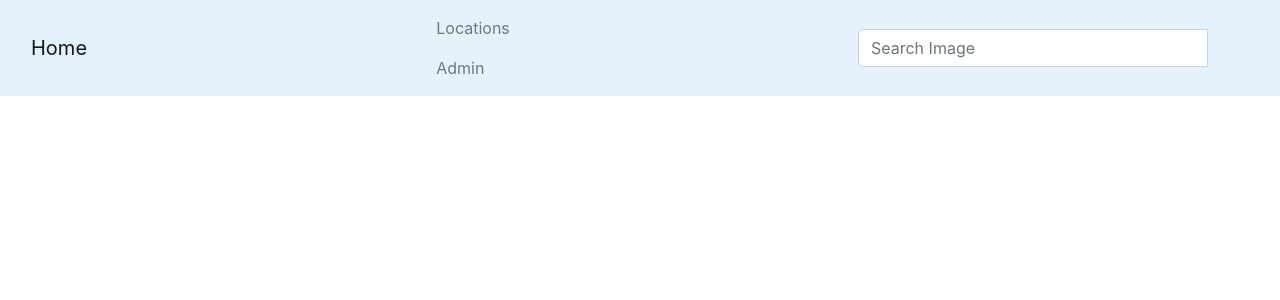
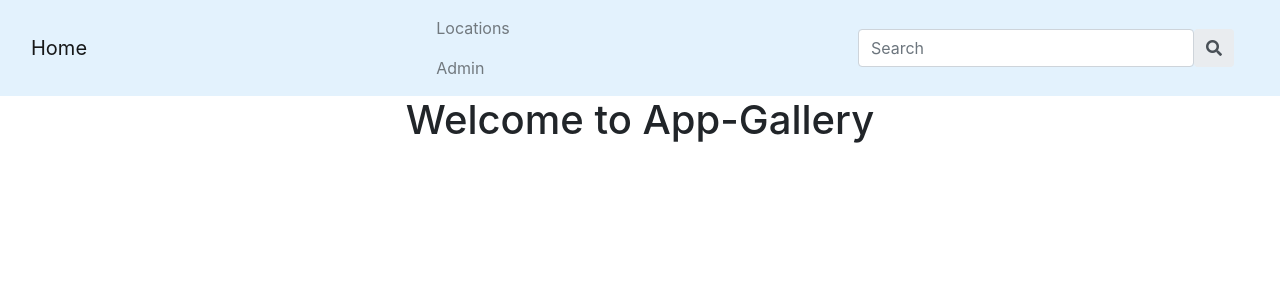
Before and after one commit to Jerry-Wemisiko/Gallery, a Django app: page / in a window 1280 px wide. Shown: the top 300 px of the page. Run offline with Django 3.2, Linux system fonts and the light colour scheme; data that the repository does not hold is empty; parts of the project's set-up code (start-up, migrations or seed data) failed here and were passed over; some libraries are stand-ins or nearby versions.

Commit message:
import font awesome cdn

```diff
--- a/photos/templates/all-photos/base.html
+++ b/photos/templates/all-photos/base.html
@@ -1,4 +1,4 @@
-{% load bootstrap4%}
+{% load bootstrap4 %}
 {% load static %}
 <!DOCTYPE html>
 <html lang="en">
@@ -11,18 +11,20 @@
     <title>Gallery</title>
     {% endif %}
 
-    {% block styles%}
-        {% bootstrap_css %}
+     <link rel="stylesheet" type="text/css" href="{% static '/css/style.css' %}">
+     <link rel="stylesheet" href="https://pro.fontawesome.com/releases/v5.10.0/css/all.css" integrity="sha384-AYmEC3Yw5cVb3ZcuHtOA93w35dYTsvhLPVnYs9eStHfGJvOvKxVfELGroGkvsg+p" crossorigin="anonymous"/>
 
-    {% endblock %}
+
 
 </head>
 <body>
+    {% bootstrap_css %}
     {% include 'navbar.html' %}
 
     {% block content %}
 
     {% endblock %}
+
 
     {% block scripts %}
         <script src="https://ajax.googleapis.com/ajax/libs/jquery/3.2.1/jquery.min.js"></script>
--- a/photos/templates/all-photos/photos.html
+++ b/photos/templates/all-photos/photos.html
@@ -1,6 +1,4 @@
 {% extends 'all-photos/base.html' %}
-{% load bootstrap4 %}
-{% load static %}
 <!DOCTYPE html>
 <html lang="en">
 
@@ -8,26 +6,24 @@
     <meta charset="UTF-8">
     <meta http-equiv="X-UA-Compatible" content="IE=edge">
     <meta name="viewport" content="width=device-width, initial-scale=1.0">
-    {% block styles %}
-    {% bootstrap_css %}
-         <link rel="stylesheet" href="../../static/css/photo.css">
-    {% endblock %}
 </head>
 
 <body>
 
 {% block content %}
 
+<h1 class="text-center">Welcome to App-Gallery</h1>
 
-            <div class="container">
+    <div class="container">
         {% for photo in images %}
 
                 <div class="row" id="photo">
 
-                    <div class=" col-sm-12 ">
+                    <div class="col-sm-12 ">
                         <h5 class="head">{{photo.name}}</h5>
-                        <a data-toggle="modal" href="" data-target="#{{photo.id}}"> <img src="{{photo.image.url}}" alt="Image"
-                                height="200px" width="200px" class="img-responsive"></a>
+
+                        <a data-toggle="modal" href="" data-target="#{{photo.id}}"> <img src="{{photo.image.url}}" alt="Image" height="300px" width="300px" class="img-responsive"></a>
+
                     </div>
 
 
@@ -58,7 +54,7 @@
                 </div>
         {% endfor%}
 
-        </div>
+    </div>
 
 
     {% endblock %}
--- a/photos/templates/navbar.html
+++ b/photos/templates/navbar.html
@@ -1,12 +1,3 @@
-<!DOCTYPE html>
-<html lang="en">
-
-<head>
-    <meta charset="UTF-8">
-    <meta name="viewport" content="width=device-width, initial-scale=1.0">
-</head>
-
-<body>
 
     <nav class="navbar navbar-inverse navbar-light" style="background-color: #e3f2fd;">
         <div class="container-fluid">
@@ -24,18 +15,13 @@
             <div class="col-sm-4 col-md-4 navbar-right">
 
                 <form class="navbar-form" action="{ % url 'search_results' %}">
-
-                    <div class="input-group">
-
-                        <input type="text" class="form-control" placeholder="Search Image" name="image">
-
-
-
-                    <div class="input-group-btn">
-
-                        <button class="btn btn-default" type="submit"><i class="glyphicon glyphicon-search"></i></button>
-
-                    </div>
+                    <div class="input-group rounded">
+                        <input type="search" class="form-control rounded" placeholder="Search" aria-label="Search"
+                          aria-describedby="search-addon" />
+                        <span class="input-group-text border-0" id="search-addon">
+                          <i class="fas fa-search"></i>
+                        </span>
+                      </div>
 
                 </form>
             </div>
@@ -43,7 +29,3 @@
 
         </div>
     </nav>
-
-</body>
-
-</html>
```
Also changed, not shown: gallery/settings.py (+10 -3 lines), photos/templates/all-photos/location.html (+1 -6 lines), photos/templates/all-photos/search.html (+8 -9 lines), static/css/style.css (added, +39 -0 lines), 2 other files.
